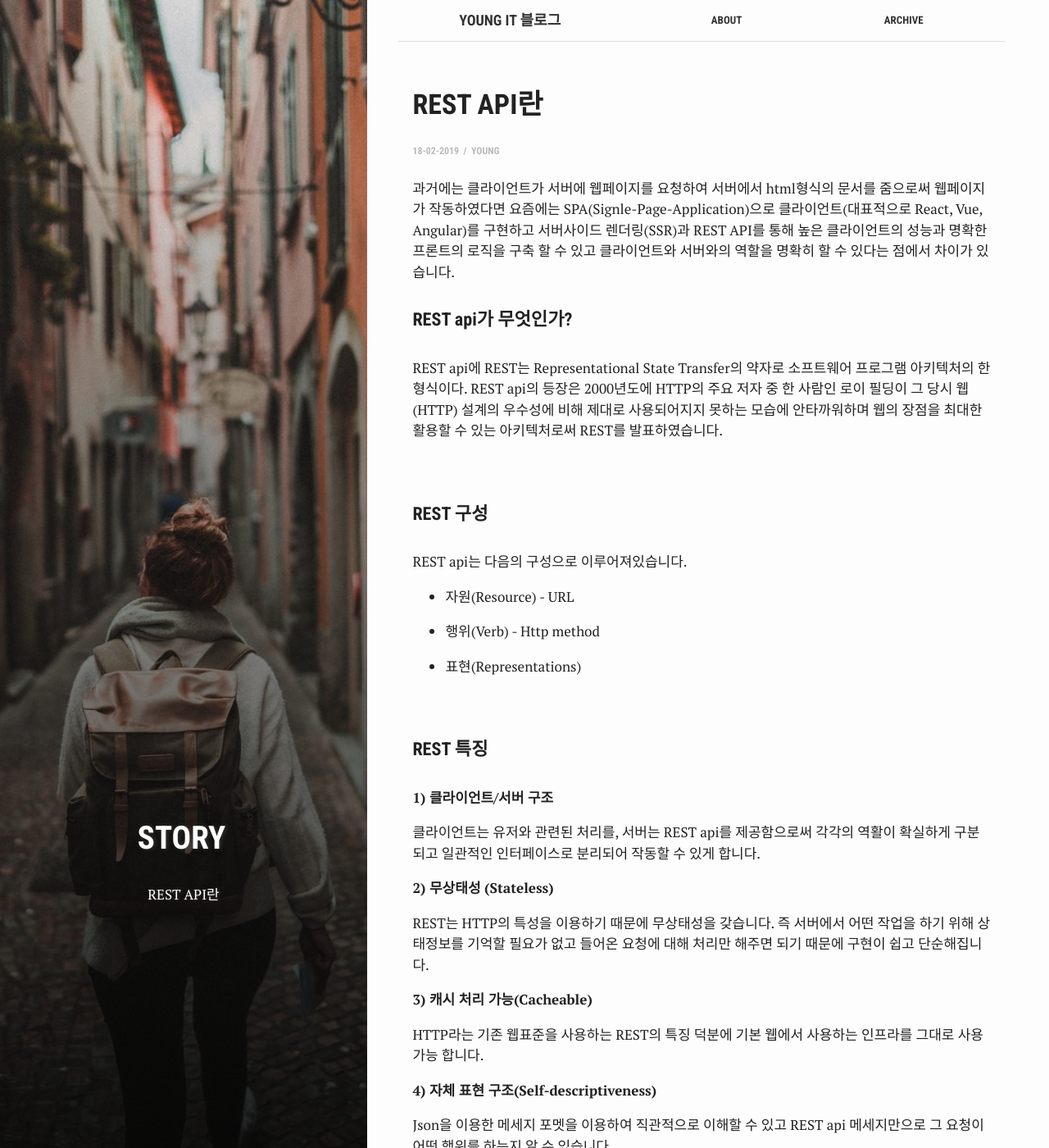
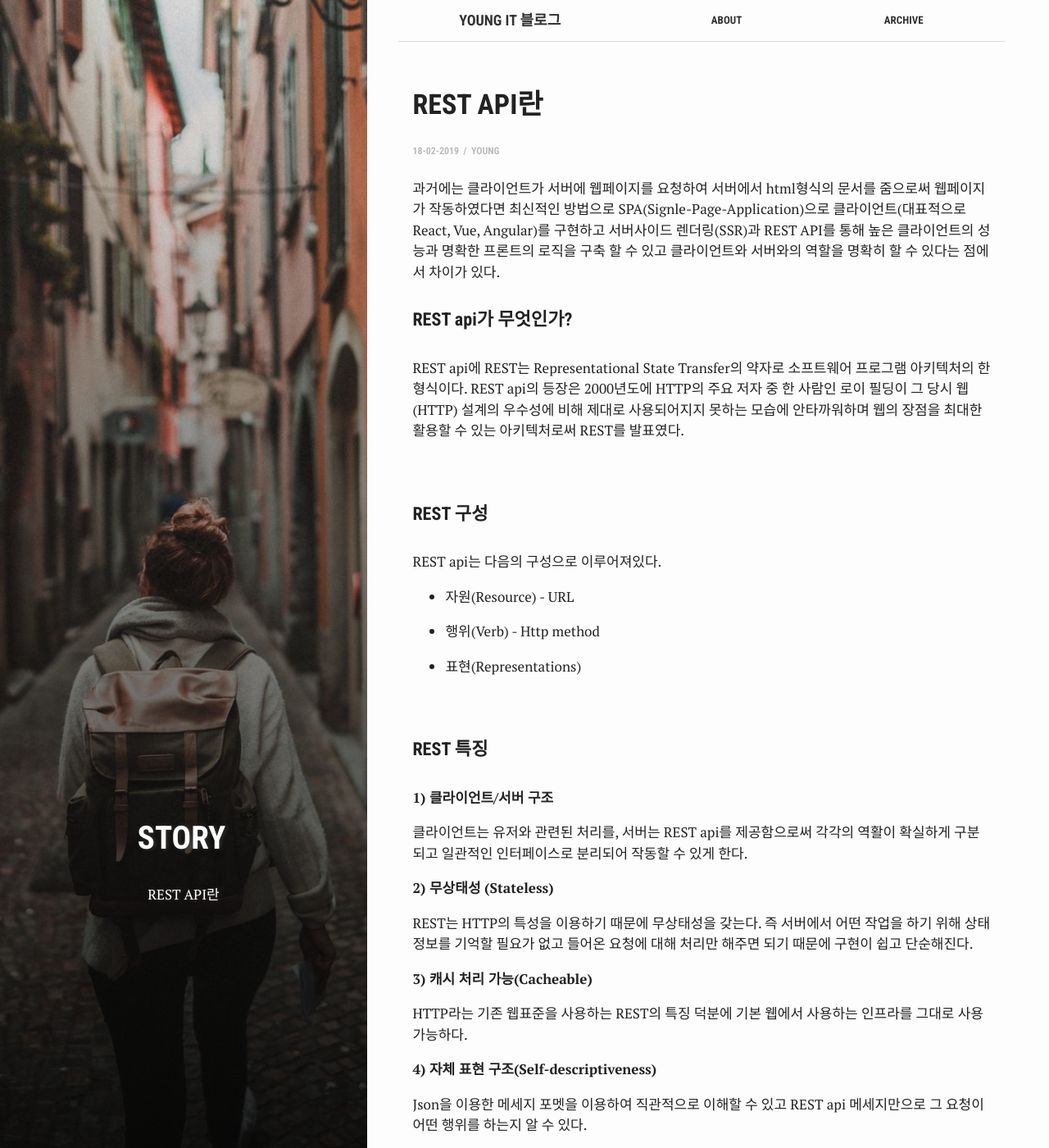
Before and after one commit to wlsdud2194/wlsdud2194.github.io, a Jekyll site: the page built from _posts/2019-02-18-REST-API란.md, in a window 1280 px wide and 1400 px high. Shown: the whole window at 82% size. Built offline with Jekyll 4.4.1, drawn with Linux system fonts in a browser that asks for light colours; some of the changed text lies outside the part shown.

Commit message:
[FIX] posts

````diff
--- a/_includes/head.html
+++ b/_includes/head.html
@@ -28,6 +28,10 @@
   <meta property="og:title" content="{{ page.title }}">
   <meta property="og:description" content="{{ page.summary }}">
   <meta property="og:site_name" content="{{ site.title }}">
+  <meta property="og:image" content="{{ site.url }}/images/computer.jpg"/>
+  <meta property="og:image:width" content="420" />
+  <meta property="og:image:height" content="420" />
+  <meta property="og:image:type" content="image/png">
 
   <meta name="twitter:card" content="summary">
   <meta name="twitter:url" content="{{ page.url | absolute_url }}">
--- a/_posts/2019-02-18-REST-API란.md
+++ b/_posts/2019-02-18-REST-API란.md
@@ -10,18 +10,18 @@
 author: "Young"
 ---
 
- 과거에는 클라이언트가 서버에 웹페이지를 요청하여 서버에서 html형식의 문서를 줌으로써 웹페이지가 작동하였다면 요즘에는 SPA(Signle-Page-Application)으로 클라이언트(대표적으로 React, Vue, Angular)를 구현하고  서버사이드 렌더링(SSR)과 REST API를 통해 높은 클라이언트의 성능과 명확한 프론트의 로직을 구축 할 수 있고 클라이언트와 서버와의 역할을 명확히 할 수 있다는 점에서 차이가 있습니다.
+ 과거에는 클라이언트가 서버에 웹페이지를 요청하여 서버에서 html형식의 문서를 줌으로써 웹페이지가 작동하였다면 최신적인 방법으로 SPA(Signle-Page-Application)으로 클라이언트(대표적으로 React, Vue, Angular)를 구현하고 서버사이드 렌더링(SSR)과 REST API를 통해 높은 클라이언트의 성능과 명확한 프론트의 로직을 구축 할 수 있고 클라이언트와 서버와의 역할을 명확히 할 수 있다는 점에서 차이가 있다.
 <br/>
 
 #### REST api가 무엇인가?
 
-REST api에 REST는 Representational State Transfer의 약자로 소프트웨어 프로그램 아키텍처의 한 형식이다. REST api의 등장은 2000년도에 HTTP의 주요 저자 중 한 사람인 로이 필딩이 그 당시 웹(HTTP) 설계의 우수성에 비해 제대로 사용되어지지 못하는 모습에 안타까워하며 웹의 장점을 최대한 활용할 수 있는 아키텍처로써 REST를 발표하였습니다.
+REST api에 REST는 Representational State Transfer의 약자로 소프트웨어 프로그램 아키텍처의 한 형식이다. REST api의 등장은 2000년도에 HTTP의 주요 저자 중 한 사람인 로이 필딩이 그 당시 웹(HTTP) 설계의 우수성에 비해 제대로 사용되어지지 못하는 모습에 안타까워하며 웹의 장점을 최대한 활용할 수 있는 아키텍처로써 REST를 발표였다.
 
 <br/>
 
 #### REST 구성
 
-REST api는 다음의 구성으로 이루어져있습니다.
+REST api는 다음의 구성으로 이루어져있다.
 
 - 자원(Resource) - URL
 
@@ -35,37 +35,37 @@
 
 **1) 클라이언트/서버 구조**
 
-클라이언트는 유저와 관련된 처리를, 서버는 REST api를 제공함으로써 각각의 역활이 확실하게 구분되고 일관적인 인터페이스로 분리되어 작동할 수 있게 합니다.
+클라이언트는 유저와 관련된 처리를, 서버는 REST api를 제공함으로써 각각의 역활이 확실하게 구분되고 일관적인 인터페이스로 분리되어 작동할 수 있게 한다.
 
 **2) 무상태성 (Stateless)**
 
-REST는 HTTP의 특성을 이용하기 때문에 무상태성을 갖습니다. 즉 서버에서 어떤 작업을 하기 위해 상태정보를 기억할 필요가 없고 들어온 요청에 대해 처리만 해주면 되기 때문에 구현이 쉽고 단순해집니다.
+REST는 HTTP의 특성을 이용하기 때문에 무상태성을 갖는다. 즉 서버에서 어떤 작업을 하기 위해 상태정보를 기억할 필요가 없고 들어온 요청에 대해 처리만 해주면 되기 때문에 구현이 쉽고 단순해진다.
 
 **3) 캐시 처리 가능(Cacheable)**
 
-HTTP라는 기존 웹표준을 사용하는 REST의 특징 덕분에 기본 웹에서 사용하는 인프라를 그대로 사용 가능 합니다.
+HTTP라는 기존 웹표준을 사용하는 REST의 특징 덕분에 기본 웹에서 사용하는 인프라를 그대로 사용 가능하다.
 
 **4) 자체 표현 구조(Self-descriptiveness)**
 
-Json을 이용한 메세지 포멧을 이용하여 직관적으로 이해할 수 있고 REST api 메세지만으로 그 요청이 어떤 행위를 하는지 알 수 있습니다.
+Json을 이용한 메세지 포멧을 이용하여 직관적으로 이해할 수 있고 REST api 메세지만으로 그 요청이 어떤 행위를 하는지 알 수 있다.
 
 **5) 계층화(Layered System)**
 
-클라이언트와 서버가 분리되어 있기 때문에 중간에 프록시 서버, 암호화 계층등 중간매체를 사용할 수 있어 자유도가 높습니다.
+클라이언트와 서버가 분리되어 있기 때문에 중간에 프록시 서버, 암호화 계층등 중간매체를 사용할 수 있어 자유도가 높다.
 
 **6) 유니폼 인터페이스(Uniform)**
 
-Uniform Interface는 Http 표준에만 따른다면 모든 플랫폼에서 사용이 가능하며, URI로 지정한 리소스에 대한 조작을 가능하게 하는 아키텍처 스타일을 말합니다.
+Uniform Interface는 Http 표준에만 따른다면 모든 플랫폼에서 사용이 가능하며, URI로 지정한 리소스에 대한 조작을 가능하게 하는 아키텍처 스타일을 말한다.
 
 <br/>
 
 #### 그래서 어떻게 만들까?
 
-**첫째,** URL는 정보의 자원을 표현해야하기 때문에 설계 할때 지켜야 할 것들이 있습니다.
+**첫째,** URL는 정보의 자원을 표현해야하기 때문에 설계 할때 지켜야 할 것들이 있다.
 
 **1) 소문자를 사용한다.**
 
-- 대소문자에 차이를 두기 떄문에(foo.com과 FOo.com은 서로 다르다) 혼란을 줄 수 있기 때문에 지양하는 것이 좋습니다.
+- 대소문자에 차이를 두기 떄문에(foo.com과 FOo.com은 서로 다르다) 혼란을 줄 수 있기 때문에 지양하는 것이 좋다.
 
 **2) 하이픈( - )을 사용한다.**
 
@@ -76,13 +76,13 @@
 http://foo.com/world.png
 ```
 
- 위와 같이 했을 때, 확장자에 때른 url을 만들어야 하기 떄문에 비효울적일 수 있습니다.
+ 위와 같이 했을 때, 확장자에 때른 url을 만들어야 하기 떄문에 비효울적일 수 있다.
 
 **4) 밑줄( __ )은 사용하지 않는다.**
 
 <br/>
 
-**둘째,** 자원에 대한 행위는 HTTP Method(GET, POST, PUT, DELETE)로 표현해야 합니다.
+**둘째,** 자원에 대한 행위는 HTTP Method(GET, POST, PUT, DELETE)로 표현해야 한다.
 
 | HTTP Method | 역할                                |
 |:-----------:|:--------------------------------- |
@@ -104,7 +104,7 @@
 
 #### 마치며 ...
 
-REST api에 대해 대충 알고 사용하고 있었지만 REST api가 생겨난 배경과 사용방법에 대한 여러가지 글을 읽고 직접 정리를 해보니 원리와 구조를 알고 좀더 체계적이게 코드를 작성 할 수 있었습니다.
+REST api에 대해 대충 알고 사용하고 있었지만 REST api가 생겨난 배경과 사용방법에 대한 여러가지 글을 읽고 직접 정리를 해보니 원리와 구조를 알고 좀더 체계적이게 코드를 작성 할 수 있었다.
 
 <br/>
 
````
Also changed, not shown: _posts/2019-02-11-Hello-World.md (+2 -2 lines), _posts/2019-02-16-CORS-크로스-도메인-이슈.md (+4 -4 lines), _posts/2019-03-14-Promise.all.md (+3 -3 lines).
